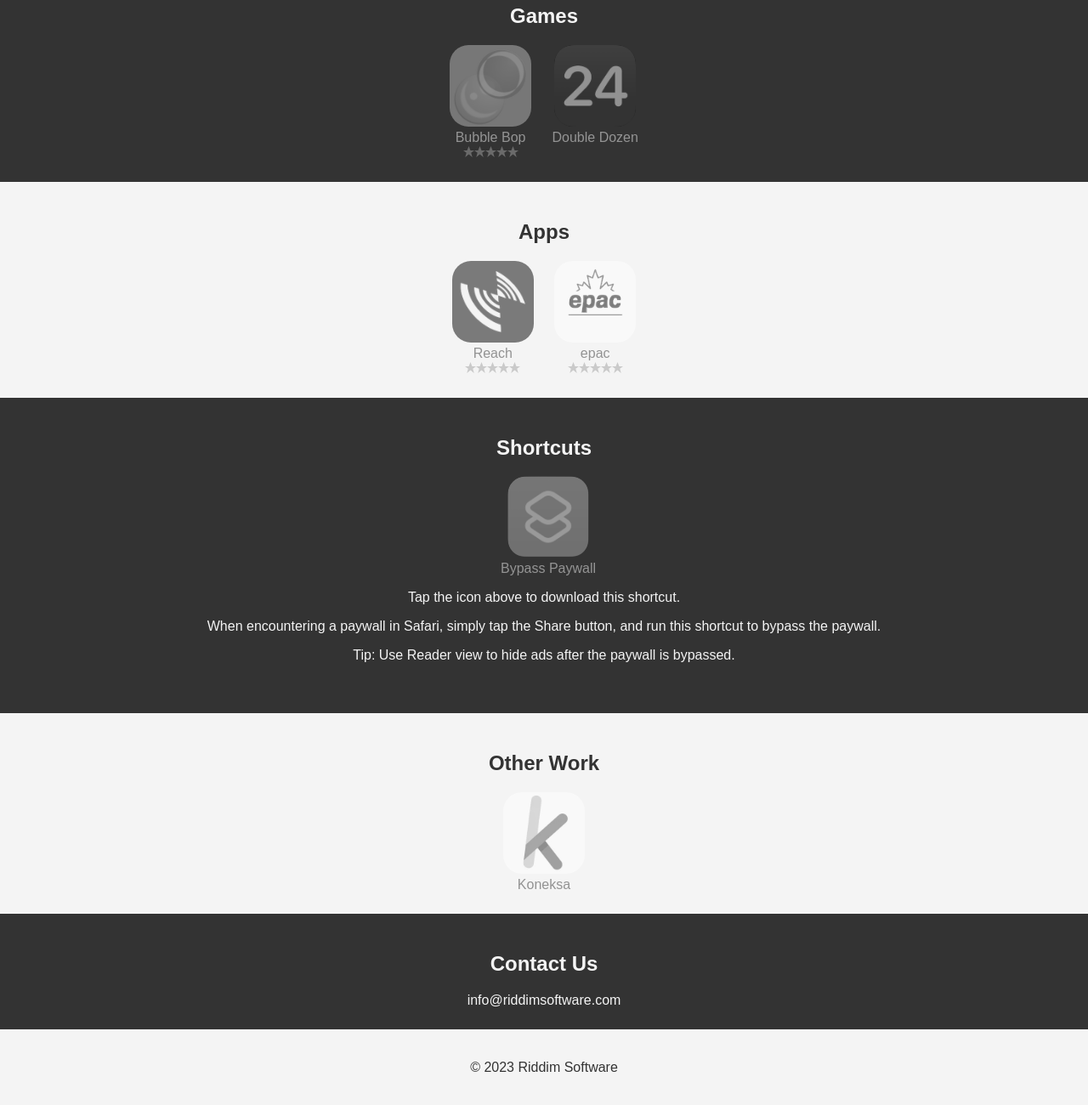
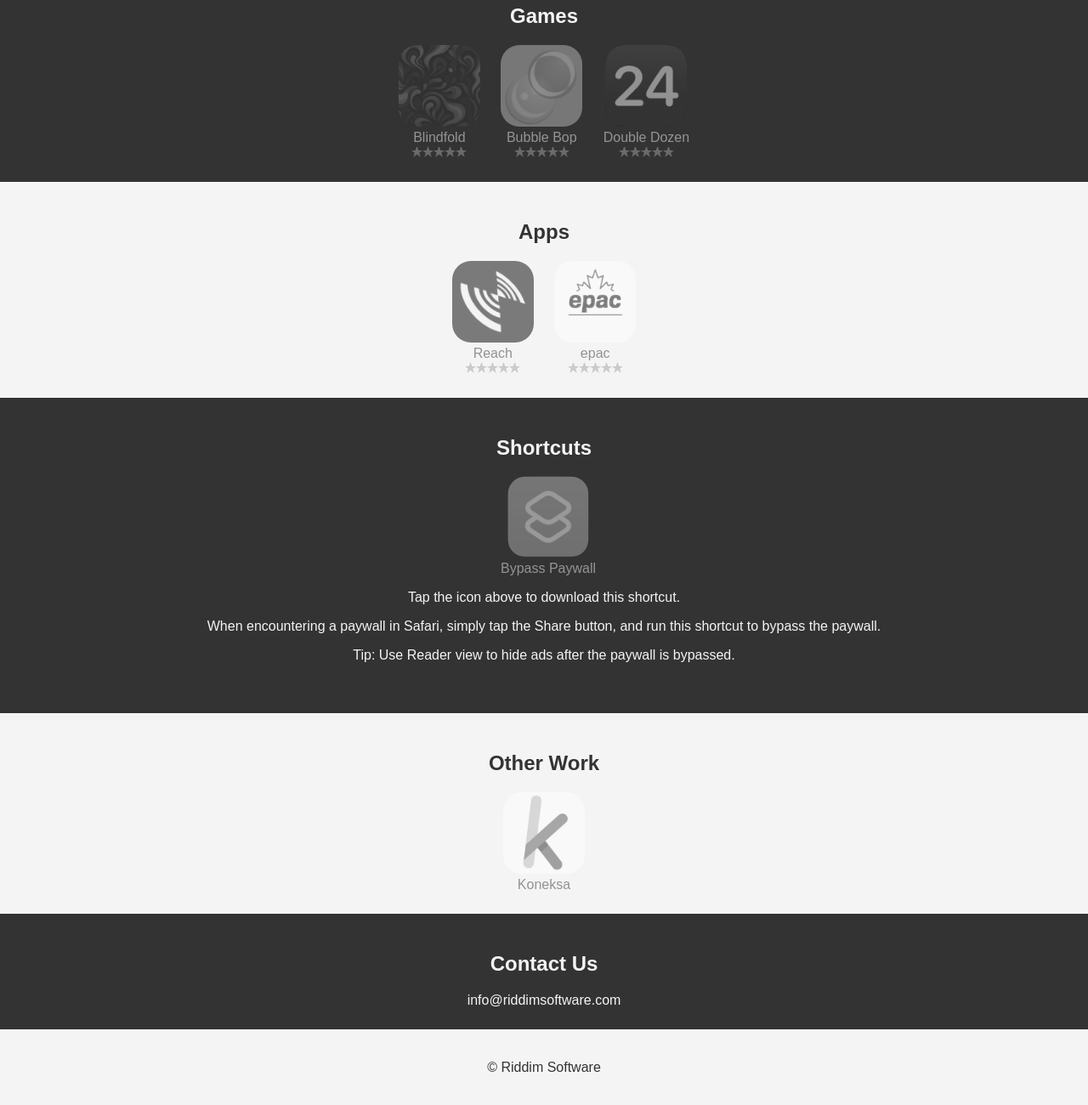
Before and after one commit to sunnypurewal/riddim-website, a plain HTML site: page index.html in a window 1280 px wide. Shown: the part 400-1700 px from the top of the page at 85% size. Drawn offline with Linux system fonts and the light colour scheme.

Commit message:
add blindfold

```diff
--- a/index.html
+++ b/index.html
@@ -15,6 +15,15 @@
   <section class="dark_background" id="games">
     <h2>Games</h2>
     <div class="app_store_app">
+      <a href="https://apps.apple.com/app/blindfold/id6748466865" target="_blank" class="app_store">
+        <div class="app_store_app_container">
+          <img class="app_store_icon" src="blindfold.png"/>
+          <span class="app_store_icon">Blindfold</span>
+          <img src="star.svg" /><img src="star.svg" /><img src="star.svg" /><img src="star.svg" /><img src="star.svg" />
+        </div>
+      </a>
+    </div>
+    <div class="app_store_app">
       <a href="https://apps.apple.com/app/bubble-bop-kids-balloon-game/id1469251847" target="_blank" class="app_store">
         <div class="app_store_app_container">
           <img class="app_store_icon" src="bubble-bop.png"/>
@@ -28,6 +37,7 @@
         <div class="app_store_app_container">
           <img class="app_store_icon" src="double-dozen.png"/>
           <span class="app_store_icon">Double Dozen</span>
+          <img src="star.svg" /><img src="star.svg" /><img src="star.svg" /><img src="star.svg" /><img src="star.svg" />
         </div>
       </a>
     </div>
@@ -83,7 +93,7 @@
     <span>info@riddimsoftware.com</span>
   </section>
   <footer class="light_background">
-    <p>&copy; 2023 Riddim Software</p>
+    <p>&copy; Riddim Software</p>
   </footer>
 </body>
 </html>
```
Also changed, not shown: blindfold.png (added).
